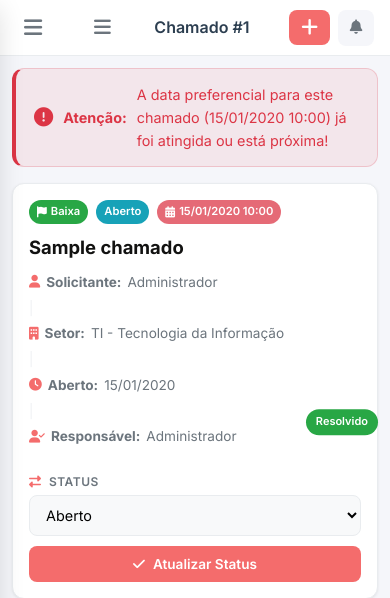
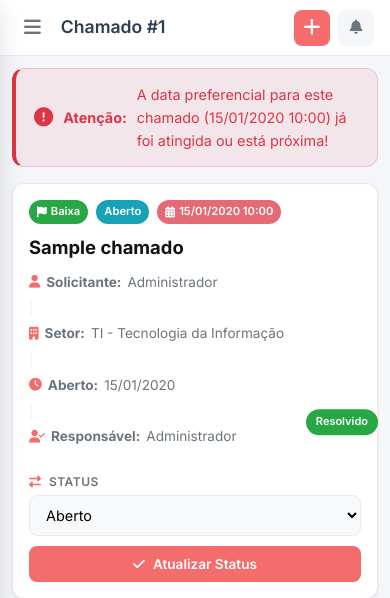
Before and after one commit to LovanGoulart/sistema-chamados, a Flask app: page /chamados/1 in a window 390 px wide. Shown: the top 598 px of the page. Run offline with Flask 3, Linux system fonts and the light colour scheme; a user stored in the database is signed in; tables that the repository leaves empty hold one stand-in row (values such as "Sample post"); data that the repository does not hold is empty; some libraries are stand-ins or nearby versions.

Commit message:
update files

```diff
--- a/frontend/templates/admin_usuarios.html
+++ b/frontend/templates/admin_usuarios.html
@@ -11,7 +11,7 @@
     </div>
     <div class="page-header-right">
         <button class="btn btn-primary" onclick="openModal('modalNovoUsuario')">
-            <i class="fas fa-user-plus"></i> Novo Usuário
+            <i class="fas fa-user-plus"></i>
         </button>
     </div>
 </div>
--- a/frontend/templates/base.html
+++ b/frontend/templates/base.html
@@ -10,7 +10,106 @@
     <link rel="preconnect" href="https://fonts.googleapis.com">
     <link rel="preconnect" href="https://fonts.gstatic.com" crossorigin>
     <link href="https://fonts.googleapis.com/css2?family=Inter:wght@300;400;500;600;700&display=swap" rel="stylesheet">
+
+    <style>
+        /* ========== CORREÇÃO: TÍTULO ALINHADO À ESQUERDA ========== */
+        .topbar {
+            display: flex;
+            align-items: center;
+            gap: 12px;
+            padding: 12px 20px;
+        }
+
+        .page-title {
+            margin: 0;
+            font-size: 1.25rem;
+            font-weight: 600;
+            color: var(--text-primary, #1a1a2e);
+            flex: 1;
+            text-align: left;
+            white-space: nowrap;
+            overflow: hidden;
+            text-overflow: ellipsis;
+        }
+
+        /* ========== CORREÇÃO: DOIS MENUS HAMBÚRGUER ========== */
+        /* Desktop: sidebar-toggle visível, mobile-menu-btn escondido */
+        .sidebar-toggle {
+            display: flex;
+            align-items: center;
+            justify-content: center;
+            background: none;
+            border: none;
+            font-size: 1.2rem;
+            color: var(--text-secondary, #666);
+            cursor: pointer;
+            padding: 8px;
+            border-radius: 8px;
+            transition: background 0.2s;
+        }
+
+        .sidebar-toggle:hover {
+            background: var(--bg-hover, rgba(0,0,0,0.05));
+        }
+
+        .mobile-menu-btn {
+            display: none;
+        }
+
+        /* Mobile: apenas mobile-menu-btn visível, sidebar-toggle escondido */
+        @media (max-width: 768px) {
+            .sidebar-toggle {
+                display: none !important;
+            }
+
+            .mobile-menu-btn {
+                display: flex;
+                align-items: center;
+                justify-content: center;
+                background: none;
+                border: none;
+                font-size: 1.2rem;
+                color: var(--text-secondary, #666);
+                cursor: pointer;
+                padding: 8px;
+                border-radius: 8px;
+            }
+
+            .topbar {
+                padding: 10px 16px;
+            }
+
+            .page-title {
+                font-size: 1.1rem;
+                max-width: 200px;
+            }
+
+            .btn-novo-chamado .btn-text {
+                display: none;
+            }
+
+            .btn-novo-chamado {
+                width: 36px;
+                height: 36px;
+                padding: 0;
+                display: flex;
+                align-items: center;
+                justify-content: center;
+            }
+        }
+
+        /* Topbar actions alinhados à direita */
+        .topbar-actions {
+            display: flex;
+            align-items: center;
+            gap: 8px;
+            margin-left: auto;
+            flex-shrink: 0;
+        }
+    </style>
+
     {% block extra_css %}{% endblock %}
+<base target="_blank">
 <base target="_blank">
 </head>
 <body>
--- a/frontend/templates/chamado_detalhe.html
+++ b/frontend/templates/chamado_detalhe.html
@@ -1536,4 +1536,33 @@ function limparPreview() {
     }
 })();
 </script>
+
+<script>
+/* ═══════════════════════════════════════════════════════════════
+   AUTO-FOCUS NO CHAT AO CARREGAR A PÁGINA
+   ═══════════════════════════════════════════════════════════════ */
+document.addEventListener('DOMContentLoaded', function() {
+    const chatCard = document.querySelector('.card-messenger');
+    const container = document.getElementById('mensagensContainer');
+
+    if (chatCard) {
+        // Rola até o chat com comportamento suave
+        setTimeout(function() {
+            chatCard.scrollIntoView({ behavior: 'smooth', block: 'center' });
+
+            // Scroll interno para o final das mensagens (última mensagem visível)
+            if (container) {
+                container.scrollTop = container.scrollHeight;
+            }
+
+            // Foca no input de mensagem se o chamado estiver aberto
+            const inputMensagem = document.getElementById('inputMensagem');
+            if (inputMensagem && !inputMensagem.disabled) {
+                inputMensagem.focus();
+            }
+        }, 300);
+    }
+});
+</script>
+
 {% endblock %}
```
Also changed, not shown: frontend/templates/chamados.html (+4 -4 lines).
